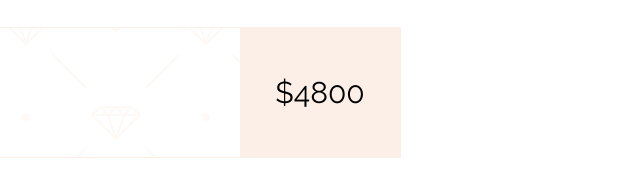
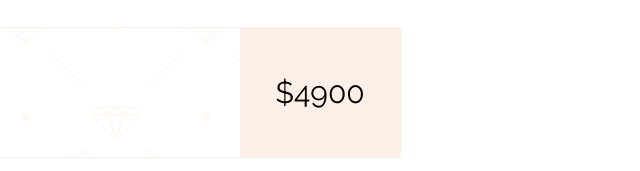
Before and after one commit to Josh865/montcastle-events, a Gatsby site: page /index2 in a window 1280 px wide. Shown: the part 621-792 px from the top of the page, 607-1247 px from the left. Built offline with nearby package versions, Linux system fonts and the light colour scheme; Gatsby itself is replaced by a stand-in of ours; grey boxes are pictures that could not be loaded; what @tailwindcss/ui would draw is missing.

Commit message:
Update price

```diff
--- a/src/pages/index2.js
+++ b/src/pages/index2.js
@@ -91,7 +91,7 @@ const Index2 = ({ data }) => (
             </p>
           </div>
           <div className="flex items-center self-stretch justify-center w-40 bg-coconut">
-            <span className="text-3xl">$4800</span>
+            <span className="text-3xl">$4900</span>
           </div>
         </div>
         <div className="grid grid-cols-1 gap-8 mt-4 sm:grid-cols-2">
```
